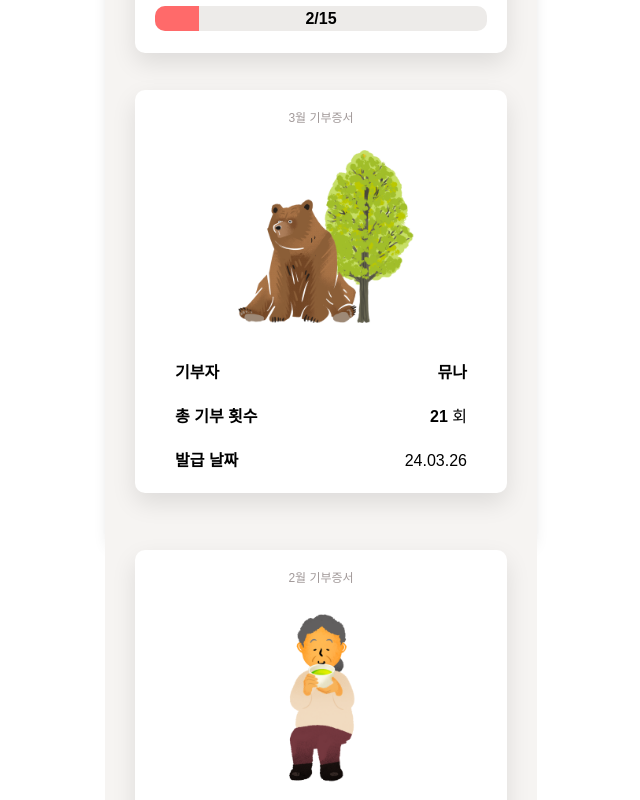
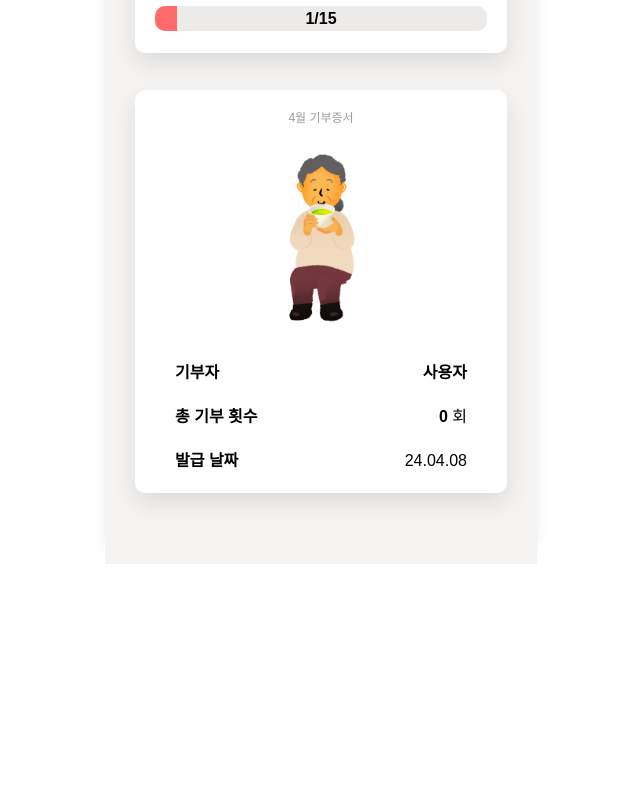
Before and after one commit to teo-sprint-17/giboo-click, a Next.js app: page /certification in a window 1280 px wide. Shown: the part 260-1060 px from the top of the page, without its empty margins (319-959 px from the left). After the commit the page ends 824 px from the top, so only its background shows below. Built offline with nearby package versions, Linux system fonts and the light colour scheme; a web font is replaced by a local one.

Commit message:
fix : 데모 인증서 출력

```diff
--- a/src/app/certification/page.tsx
+++ b/src/app/certification/page.tsx
@@ -7,23 +7,20 @@ import LayerLayout from '@/components/common/LayerLayout';
 import { CertificationCard } from '@/types/common';
 import Image from 'next/image';
 
-const certifications: CertificationCard[] = [
-  {
-    id: 2,
-    donationCount: 21,
-    donatorName: '뮤나',
-    createdAt: '2024-03-26',
-  },
-  {
-    id: 1,
-    donationCount: 15,
-    donatorName: '뮤나',
-    createdAt: '2024-02-25',
-  },
-];
+import useSession from '@/hooks/useSession';
 
 const Certification = () => {
+  const { session } = useSession();
   const currentMonth = new Date().getMonth() + 1;
+
+  const certifications: CertificationCard[] = [
+    {
+      id: 2,
+      donationCount: session?.totalDonationCount ?? 0,
+      donatorName: session?.username ?? '사용자',
+      createdAt: '2024-04-08',
+    },
+  ];
 
   return (
     <LayerLayout>
@@ -43,7 +40,7 @@ const Certification = () => {
             {currentMonth}월
           </div>
 
-          <CertificationProgress count={2} />
+          <CertificationProgress count={session?.totalDonationCount ?? 1} />
 
           <ul className="flex flex-col gap-5">
             {certifications.map((certification) => {
--- a/src/components/Certification/CerificationCard.tsx
+++ b/src/components/Certification/CerificationCard.tsx
@@ -2,23 +2,19 @@ import { CertificationCard } from '@/types/common';
 import DescriptionItem from './DescriptionItem';
 // import Image from 'next/image';
 
-type MonthlyContents = {
-  [month in '2' | '3']: {
-    title: string;
-    imgUrl: string;
-  };
-};
+// type MonthlyContents = {
+//   [month in '2']: {
+//     title: string;
+//     imgUrl: string;
+//   };
+// };
 
-const monthlyContents: MonthlyContents = {
-  '2': {
-    title: '겨울잠을 깨우는 따뜻한 기부',
-    imgUrl: '/assets/tea.png',
-  },
-  '3': {
-    title: '봄이 오는 소리',
-    imgUrl: '/assets/bear_tree.png',
-  },
-};
+// const monthlyContents: MonthlyContents = {
+//   '2': {
+//     title: '겨울잠을 깨우는 따뜻한 기부',
+//     imgUrl: '/assets/tea.png',
+//   },
+// };
 
 type Props = CertificationCard & {};
 
@@ -31,7 +27,7 @@ const CertificationCardItem = ({ donationCount, donatorName, createdAt }: Props)
       <p className="text-xs text-[#A19999] text-center">{month}월 기부증서</p>
       <div
         className="relative h-[220px] bg-center bg-contain bg-no-repeat"
-        style={{ backgroundImage: `url(${monthlyContents[month as keyof typeof monthlyContents].imgUrl})` }}
+        style={{ backgroundImage: `url(/assets/tea.png)` }}
       ></div>
 
       <dl className="flex flex-col gap-5 mt-[15px]">
```
